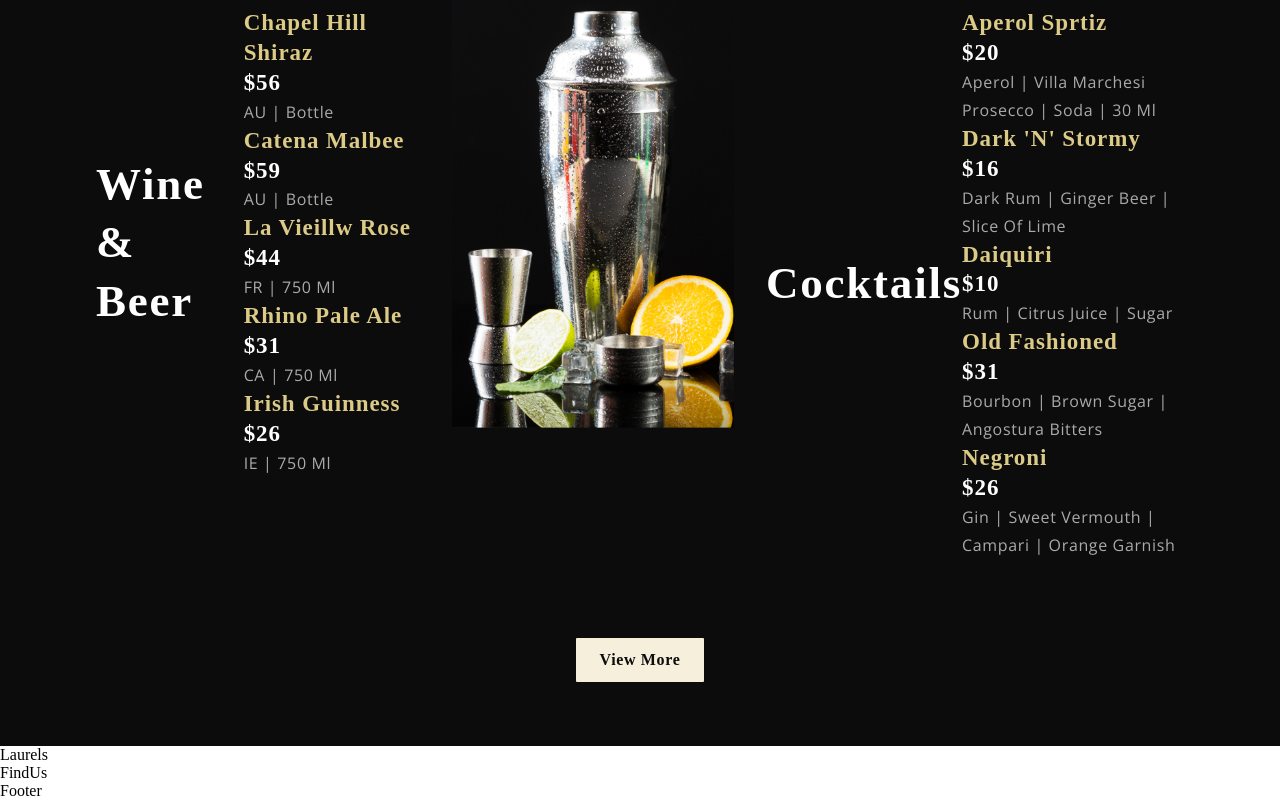
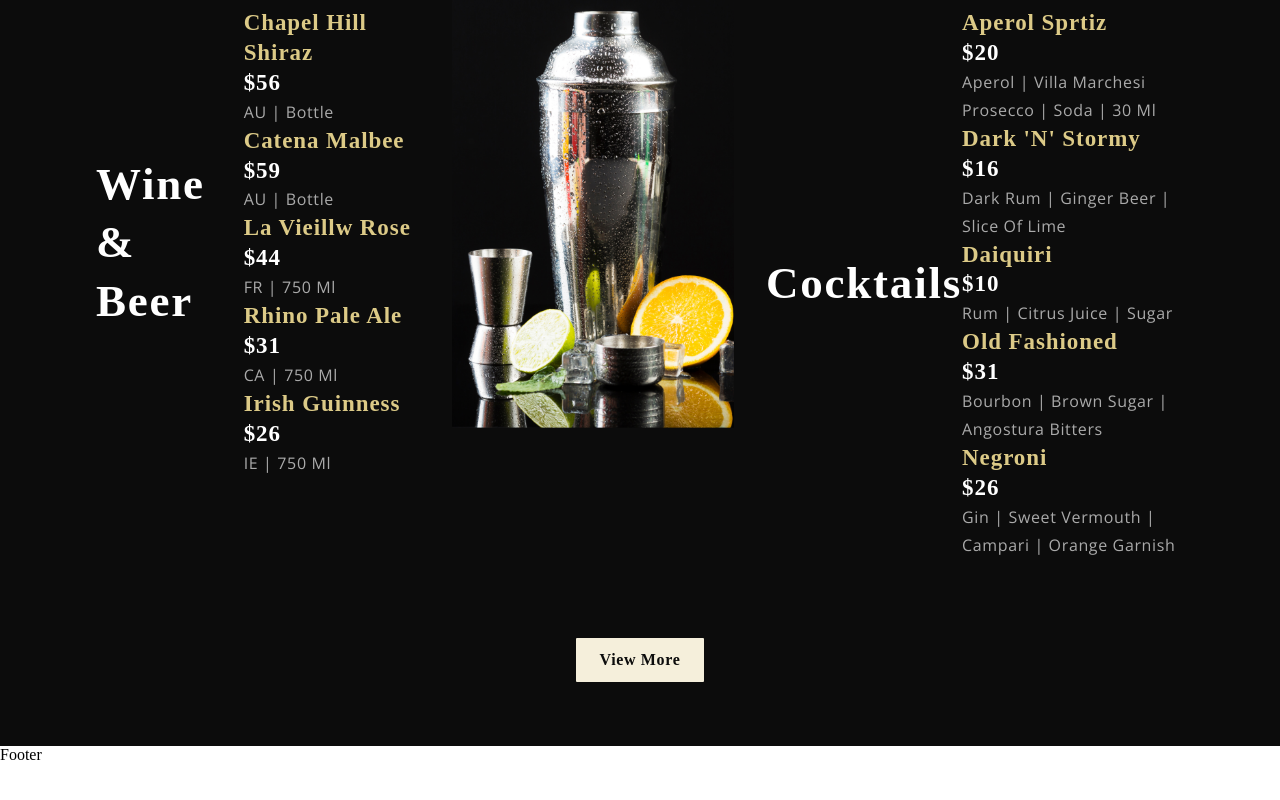
Before and after one commit to kirab-21/restaurantapp, a React (Create React App) app: page / in a window 1280 px wide. Shown: the part 2447-3247 px from the top of the page. After the commit the page ends 3211 px from the top, so only its background shows below. Built offline with nearby package versions, Linux system fonts and the light colour scheme; a web font is replaced by a local one.

Commit message:
Removed some element

```diff
--- a/src/App.js
+++ b/src/App.js
@@ -10,8 +10,6 @@ const App = () => (
     <Header />
     <AboutUs />
     <SpecialMenu />
-    <Laurels />
-    <FindUs />
     <Footer />
   </div>
 );
```
